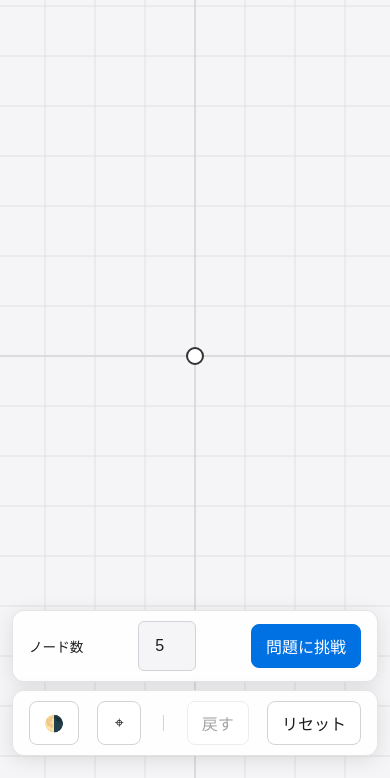
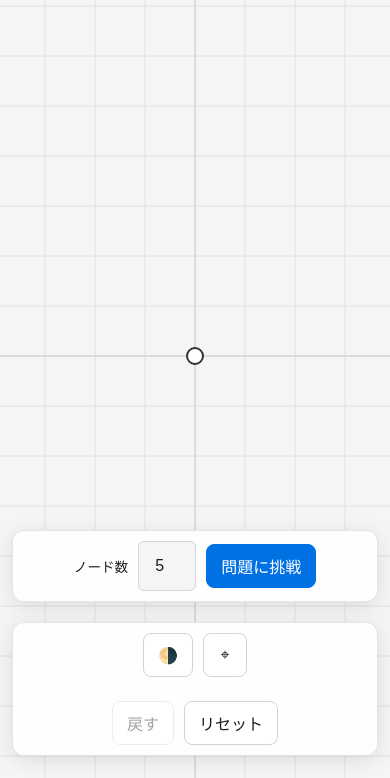
Before and after one commit to MChihaya/1998, a plain HTML site: page index.html in a window 390 px wide. Shown: the part 66-844 px from the top of the page. Drawn offline with Linux system fonts and the light colour scheme.

Commit message:
[fix]配置変更

```diff
--- a/style.css
+++ b/style.css
@@ -59,14 +59,25 @@ canvas {
 .right-area {
     grid-column: 3; grid-row: 1 / span 2;
     justify-self: end; align-self: start;
-    display: flex; flex-direction: column; gap: 12px; align-items: flex-end;
+    /* column を column-reverse に変更して、PC表示での上下を入れ替える */
+    display: flex; flex-direction: column-reverse; gap: 12px; align-items: flex-end;
 }
-
+.controls {
+    display: flex;
+    flex-direction: column-reverse;
+    gap: 12px;
+    align-items: flex-end;
+}
 .status-bar, .challenge-panel, .control-group {
     pointer-events: auto; background: var(--panel-bg);
     border: 1px solid var(--panel-border); padding: 10px 16px;
     border-radius: 12px; box-shadow: var(--shadow);
     backdrop-filter: blur(12px); display: flex; align-items: center; gap: 12px;
+}
+
+.control-group {
+    flex-wrap: wrap;
+    justify-content: flex-end;
 }
 
 .app-title { font-weight: 800; font-size: 1.2rem; letter-spacing: -0.5px; opacity: 0.8; }
@@ -111,6 +122,9 @@ button {
     background: var(--btn-bg); border: 1px solid var(--btn-border); color: var(--btn-text);
     padding: 6px 14px; border-radius: 8px; cursor: pointer; font-weight: 500; font-size: 0.9rem;
     font-family: inherit;
+    /* ★以下2行を追加してボタンがつぶれないようにする★ */
+    white-space: nowrap;
+    flex-shrink: 0;
 }
 button:hover:not(:disabled) { background: var(--btn-hover); transform: translateY(-1px); }
 button:active:not(:disabled) { background: var(--btn-active); transform: translateY(0); }
@@ -240,9 +254,13 @@ button[data-key]::after {
 
     .control-group {
         width: 100%;
-        justify-content: space-between;
+        /* justify-content: space-between; ← これを削除して center に変更 */
+        justify-content: center;
+        /* gap を少し広げて調整 */
+        gap: 10px;
         box-sizing: border-box;
         margin-top: 8px;
+        flex-wrap: wrap; /* 改行を許可 */
     }
 
     /* ボタンを指で押しやすいサイズに */
@@ -262,4 +280,10 @@ button[data-key]::after {
     input[type="number"] {
         height: 36px; width: 44px; font-size: 1rem;
     }
+    .divider {
+        width: 100%;       /* 幅を100%にして行を占有 */
+        height: 0;         /* 高さは消す */
+        background: none;  /* 線は見えなくする */
+        margin: 2px 0;     /* 上下に少し隙間 */
+    }
 }
```
